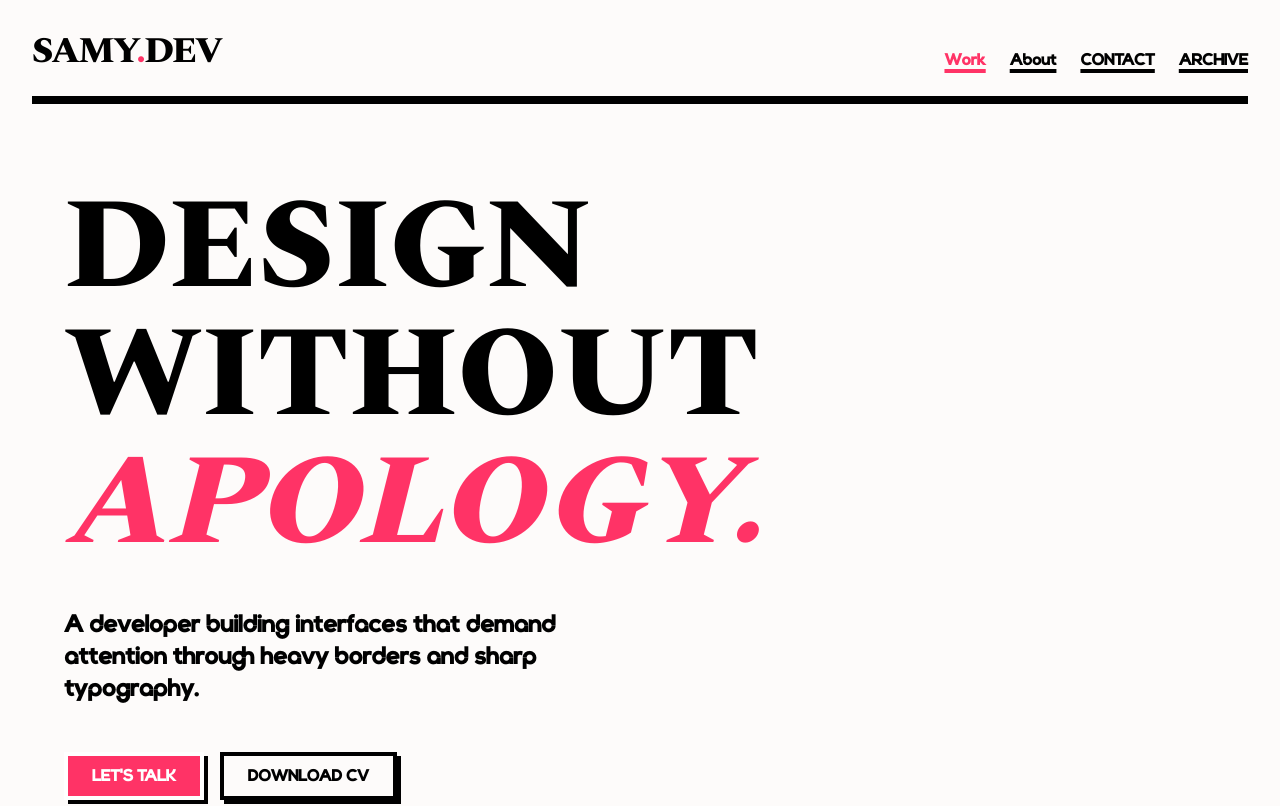
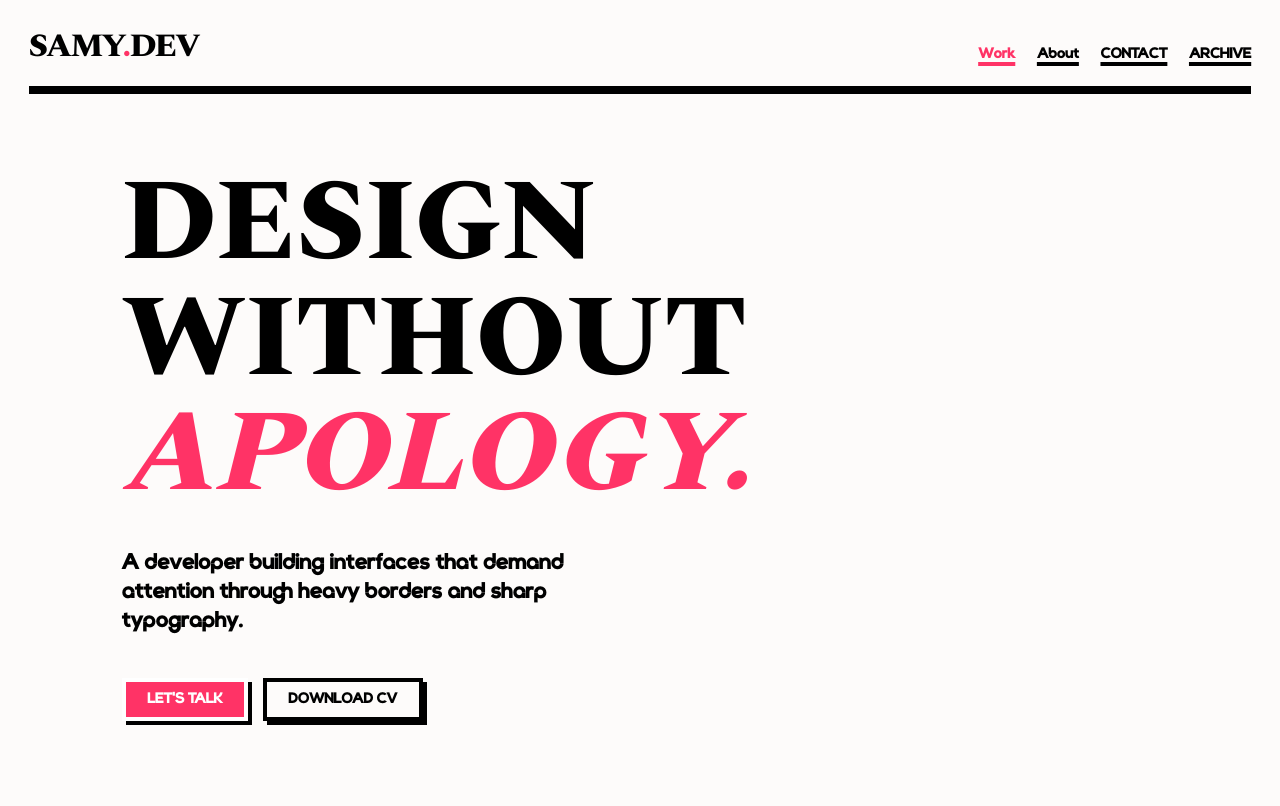
Before and after one commit to samybit/brutalist-portfolio, a React (Vite) app: page / in a window 1280 px wide. Shown: the top 806 px of the page. Built offline with nearby package versions, Linux system fonts and the light colour scheme.

Commit message:
scale everything to 90%

```diff
--- a/src/index.css
+++ b/src/index.css
@@ -112,6 +112,7 @@
 
   html {
     @apply font-mono scroll-smooth;
+    font-size: 90%; /* Scales every Tailwind 'rem' value down by 10% */
   }
 
   /* --- BRUTALIST SCROLLBAR --- */
```
